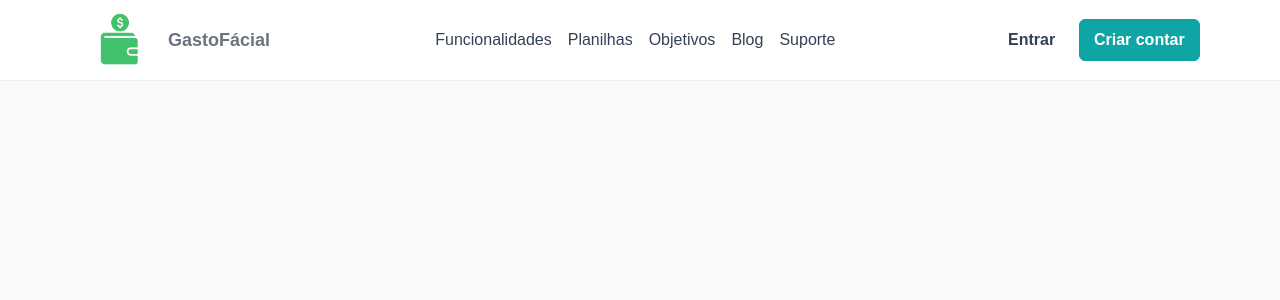
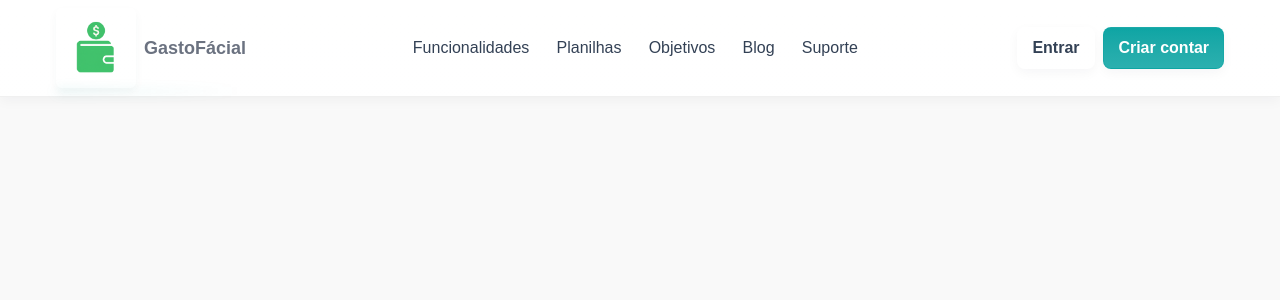
Before and after one commit to lincon-cardoso/gastofacil, a Next.js app: page / in a window 1280 px wide. Shown: the top 300 px of the page. Built offline with nearby package versions, Linux system fonts and the light colour scheme.

Commit message:
feat: aprimorar estilos do componente Header; adicionar animações e transições ao menu hambúrguer

```diff
--- a/src/components/Header/Header.module.scss
+++ b/src/components/Header/Header.module.scss
@@ -1,4 +1,12 @@
 @use "./media.module.scss";
+
+/* Variáveis locais e elevação padrão para criar profundidade */
+:root {
+    /* valores suavizados para uma estética mais contida */
+    --gf-elevation-1: 0 4px 12px rgba(16, 24, 40, 0.04);
+    --gf-elevation-2: 0 8px 20px rgba(16, 24, 40, 0.06);
+    --gf-inset: inset 0 1px 0 rgba(255, 255, 255, 0.6);
+}
 
 .gf-header {
     .gf-skip-link {
@@ -30,8 +38,10 @@
         }
     }
 
-    background: var(--surface, #fff);
+    /* Fundo mais sutil: quase sólido para reduzir contraste visual */
+    background: linear-gradient(180deg, var(--surface, #fff) 0%, color-mix(in srgb, var(--surface, #fff) 98%, #f8fafc));
     border-bottom: 1px solid rgba(0, 0, 0, 0.06);
+    box-shadow: var(--gf-elevation-1);
 
     .gf-container {
         max-width: 1200px;
@@ -40,6 +50,10 @@
         align-items: center;
         justify-content: space-between;
         gap: 1rem;
+        padding: 0.5rem 1rem;
+        perspective: 1200px;
+        /* habilita transform 3D para filhos */
+        transform-style: preserve-3d;
 
         .gf-brand {
             flex-shrink: 0;
@@ -47,15 +61,24 @@
             align-items: center;
             gap: 0.5rem;
             position: relative;
+            z-index: 2;
 
             img {
                 height: 5rem;
                 width: auto;
                 max-width: 100%;
+                transition: transform 200ms cubic-bezier(.2, .9, .2, 1), box-shadow 200ms ease;
+                will-change: transform;
+                box-shadow: 0 4px 10px rgba(12, 74, 65, 0.04);
+                border-radius: 6px;
+                transform-origin: center center;
             }
 
             .gf-slogan {
                 color: var(--text-muted, #6b7280);
+                font-weight: 600;
+                transform: translateZ(8px);
+                /* pequena elevação 3D */
             }
 
             .gf-logo {
@@ -66,6 +89,27 @@
                 color: var(--brand, #0f172a);
                 text-decoration: none;
                 font-size: 1.125rem;
+                position: relative;
+
+                /* pseudo-camada que cria profundidade sob o logo */
+                &::after {
+                    content: "";
+                    position: absolute;
+                    left: 0;
+                    right: 0;
+                    bottom: -6px;
+                    height: 6px;
+                    background: linear-gradient(90deg, rgba(14, 165, 164, 0.12), rgba(14, 165, 164, 0));
+                    filter: blur(6px);
+                    z-index: -1;
+                    border-radius: 6px;
+                    transform: translateZ(-1px) scaleY(0.9);
+                }
+
+                &:hover img {
+                    transform: translateY(-1.5px) rotateX(2deg) scale(1.01);
+                    box-shadow: var(--gf-elevation-2);
+                }
             }
         }
 
@@ -87,10 +131,31 @@
                         color: var(--text, #334155);
                         text-decoration: none;
                         font-weight: 500;
-                        transition: color 0.3s ease;
+                        transition: color 0.22s ease, transform 220ms ease, text-shadow 220ms ease;
+                        position: relative;
+                        padding: 0.25rem 0.35rem;
+                        border-radius: 6px;
+
+                        /* sombra sutil atrás do link para criar camada */
+                        &::before {
+                            content: "";
+                            position: absolute;
+                            left: 0;
+                            right: 0;
+                            top: 0;
+                            bottom: 0;
+                            border-radius: 6px;
+                            background: transparent;
+                            box-shadow: 0 8px 18px rgba(12, 74, 65, 0.03);
+                            z-index: -1;
+                            transform-origin: center;
+                            transition: transform 280ms ease, opacity 200ms ease;
+                            opacity: 0;
+                        }
 
                         &:hover {
                             color: var(--primary, #0ea5a4);
+                            transform: translateY(-2px) rotateX(1.5deg);
                         }
 
                         &:focus-visible {
@@ -101,6 +166,7 @@
                         &.gf-is-active,
                         &[aria-current="page"] {
                             color: var(--primary, #0ea5a4);
+                            text-shadow: 0 1px 0 rgba(14, 165, 164, 0.06);
                         }
                     }
                 }
@@ -113,25 +179,35 @@
             align-items: center;
 
             .gf-btn {
+                --elevation: var(--gf-elevation-1);
                 display: inline-block;
                 padding: 0.45rem 0.9rem;
-                border-radius: 6px;
+                border-radius: 8px;
                 font-weight: 600;
                 color: var(--text, #334155);
                 background: transparent;
                 border: 1px solid transparent;
                 text-decoration: none;
-                transition: background 0.3s ease, color 0.3s ease;
+                transition: background 180ms ease, color 180ms ease, transform 180ms cubic-bezier(.2, .9, .2, 1), box-shadow 180ms ease;
+                box-shadow: var(--elevation);
+                will-change: transform;
 
                 &.gf-btn--primary {
-                    background: var(--primary, #0ea5a4);
+                    background: linear-gradient(180deg, var(--primary, #0ea5a4) 0%, color-mix(in srgb, var(--primary, #0ea5a4) 88%, #fff));
                     color: #fff;
-                    border-color: var(--primary, #0ea5a4);
+                    border-color: color-mix(in srgb, var(--primary, #0ea5a4) 50%, transparent);
                 }
 
                 &:hover {
+                    transform: translateY(-2px) scale(1.01);
                     background: var(--primary-dark, #0c8b8a);
                     color: #fff;
+                    box-shadow: var(--gf-elevation-2);
+                }
+
+                &:active {
+                    transform: translateY(0) scale(0.998);
+                    box-shadow: 0 4px 10px rgba(12, 74, 65, 0.04);
                 }
 
                 &:focus-visible {
@@ -142,5 +218,14 @@
         }
     }
 
+    /* Preferências de redução de movimento: anular transformações visuais */
+    @media (prefers-reduced-motion: reduce) {
 
+        .gf-container img,
+        .gf-menu-item a,
+        .gf-btn {
+            transition: none !important;
+            transform: none !important;
+        }
+    }
 }
--- a/src/components/Header/media.module.scss
+++ b/src/components/Header/media.module.scss
@@ -24,36 +24,39 @@
         .gf-container {
             .gf-hamburger {
                 position: relative;
-                /* necessário para posicionar as linhas ao abrir */
                 display: inline-flex;
                 flex-direction: column;
-                /* empilha as linhas verticalmente */
                 align-items: center;
                 justify-content: center;
                 gap: 6px;
-                /* espaço entre as linhas */
                 width: 44px;
                 height: 44px;
                 background: transparent;
                 border: 0;
                 padding: 0.5rem;
                 cursor: pointer;
+                border-radius: 8px;
+                transition: background 180ms ease, transform 250ms cubic-bezier(.2, .9, .2, 1), box-shadow 220ms ease;
+                will-change: transform;
+
+                &:hover {
+                    background: color-mix(in srgb, var(--primary, #0ea5a4) 6%, transparent);
+                    transform: translateY(-2px) rotateX(2deg);
+                    box-shadow: var(--gf-elevation-1);
+                }
 
                 &:focus {
                     outline: 3px solid color-mix(in srgb, var(--primary, #0ea5a4) 40%, transparent);
                     outline-offset: 2px;
-                    border-radius: 6px;
                 }
-
 
                 .gf-hamburger-line {
                     width: 22px;
-                    /* ajuste para caber dentro do botão */
                     height: 2px;
                     background: var(--text, #334155);
                     display: block;
                     border-radius: 2px;
-                    transition: transform 250ms ease, opacity 200ms ease;
+                    transition: transform 260ms cubic-bezier(.2, .9, .2, 1), opacity 200ms ease, background 160ms ease;
                     transform-origin: center;
                 }
 
@@ -66,7 +69,7 @@
                     }
 
                     .gf-hamburger-line:nth-child(1) {
-                        transform: translate(-50%, -50%) rotate(45deg);
+                        transform: translate(-50%, -50%) rotate(45deg) scale(1.02);
                     }
 
                     .gf-hamburger-line:nth-child(2) {
@@ -75,7 +78,7 @@
                     }
 
                     .gf-hamburger-line:nth-child(3) {
-                        transform: translate(-50%, -50%) rotate(-45deg);
+                        transform: translate(-50%, -50%) rotate(-45deg) scale(1.02);
                     }
                 }
             }
@@ -84,12 +87,16 @@
                 width: 100%;
                 overflow: hidden;
                 max-height: 0;
-                transition: max-height 300ms ease;
+                transition: max-height 420ms cubic-bezier(.2, .9, .2, 1), transform 420ms cubic-bezier(.2, .9, .2, 1), opacity 360ms ease;
+                transform-origin: top center;
+                opacity: 0;
 
                 &.gf-main-nav--open,
                 &[data-open="true"] {
                     max-height: 1000px;
                     /* suficiente para o conteúdo do menu */
+                    transform: translateZ(0) rotateX(0deg);
+                    opacity: 1;
                 }
 
                 .gf-menu {
@@ -98,6 +105,52 @@
                     gap: 0.5rem;
                     padding: 0.5rem 0;
                     margin: 0;
+                    transform: translateZ(0) translateY(0);
+
+                    /* estados iniciais dos itens: out e levemente elevados (mais sutil) */
+                    li {
+                        transform: translateY(-5px) translateZ(0);
+                        opacity: 0;
+                        transition: transform 280ms cubic-bezier(.2, .9, .2, 1), opacity 220ms ease;
+                        will-change: transform, opacity;
+                    }
+                }
+
+                /* Quando o nav estiver aberto, animar os itens em cascata */
+                &.gf-main-nav--open .gf-menu li,
+                &[data-open="true"] .gf-menu li {
+                    transform: translateY(0) translateZ(0);
+                    opacity: 1;
+                }
+
+                &.gf-main-nav--open .gf-menu li:nth-child(1),
+                &[data-open="true"] .gf-menu li:nth-child(1) {
+                    transition-delay: 40ms;
+                }
+
+                &.gf-main-nav--open .gf-menu li:nth-child(2),
+                &[data-open="true"] .gf-menu li:nth-child(2) {
+                    transition-delay: 80ms;
+                }
+
+                &.gf-main-nav--open .gf-menu li:nth-child(3),
+                &[data-open="true"] .gf-menu li:nth-child(3) {
+                    transition-delay: 120ms;
+                }
+
+                &.gf-main-nav--open .gf-menu li:nth-child(4),
+                &[data-open="true"] .gf-menu li:nth-child(4) {
+                    transition-delay: 160ms;
+                }
+
+                &.gf-main-nav--open .gf-menu li:nth-child(5),
+                &[data-open="true"] .gf-menu li:nth-child(5) {
+                    transition-delay: 200ms;
+                }
+
+                &.gf-main-nav--open .gf-menu li:nth-child(6),
+                &[data-open="true"] .gf-menu li:nth-child(6) {
+                    transition-delay: 240ms;
                 }
             }
 
```
